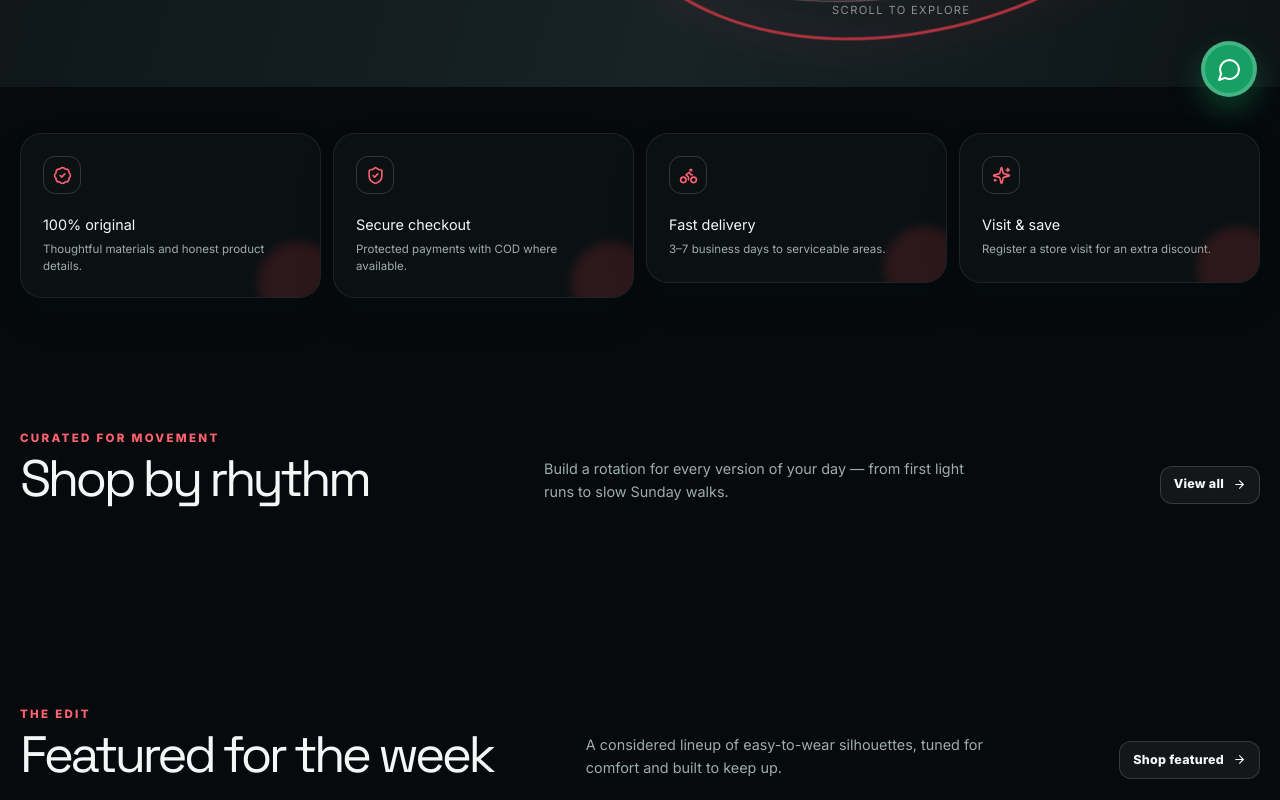
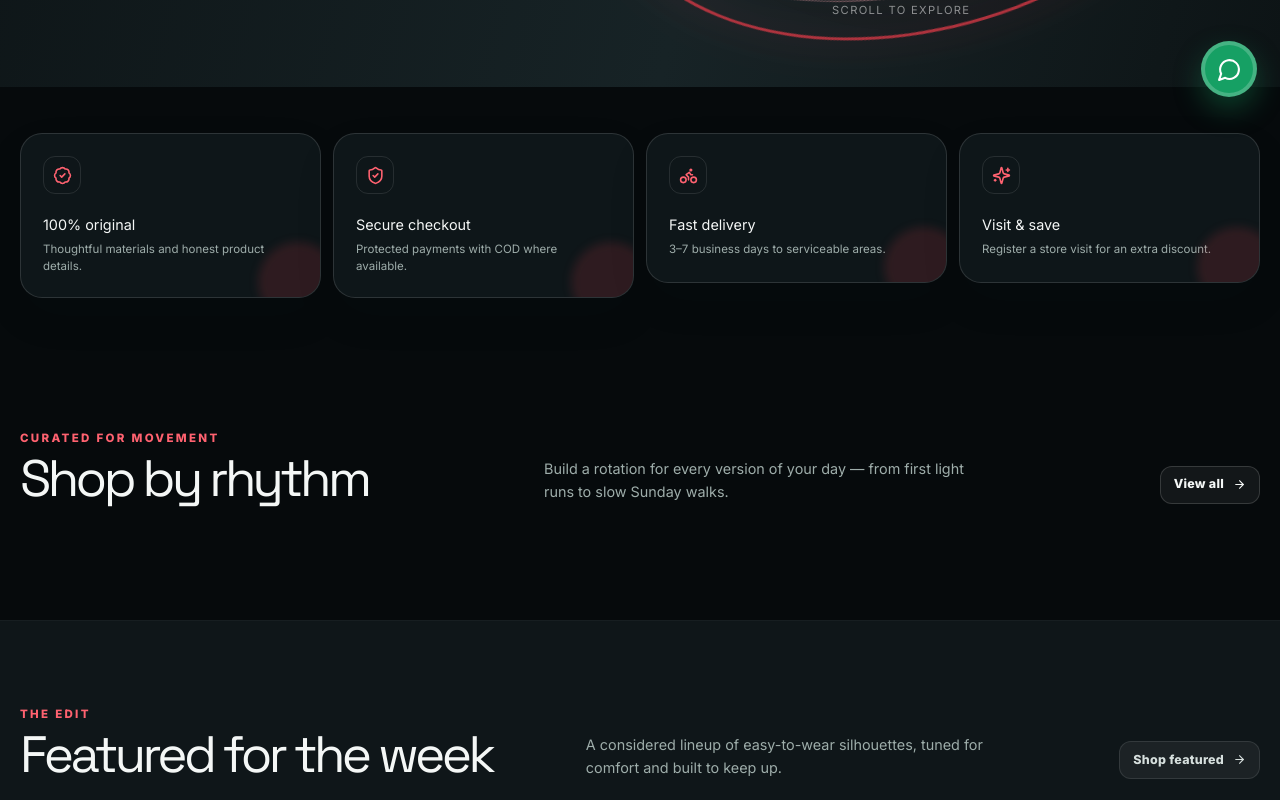
Before and after one commit to Oxygen120/rider-shoes, a React (Vite) app: page / in a window 1280 px wide. Shown: the part 680-1480 px from the top of the page. Built offline with nearby package versions, Linux system fonts and the light colour scheme; no server answers.

Commit message:
Force dark glass styling across every UI surface

```diff
--- a/src/forced-dark.css
+++ b/src/forced-dark.css
@@ -2,15 +2,12 @@
 html,body,#root,.page-shell{background:#060a0c!important;color:#f4f7f6!important;color-scheme:dark!important}
 body{background:radial-gradient(circle at 10% 0%,rgba(118,208,176,.07),transparent 25%),radial-gradient(circle at 90% 8%,rgba(130,185,237,.06),transparent 24%),#060a0c!important}
 .site-header,.site-header.dark{background:rgba(6,10,12,.82)!important;color:#f4f7f6!important;border-bottom-color:rgba(255,255,255,.12)!important}
-.desktop-nav a,.desktop-nav a.active{color:#d6dfdd!important}.desktop-nav a:hover{color:#ff6270!important}
-.desktop-nav{background:rgba(10,15,17,.96)!important}
+.desktop-nav a,.desktop-nav a.active{color:#d6dfdd!important}.desktop-nav a:hover{color:#ff6270!important}.desktop-nav{background:rgba(10,15,17,.96)!important}
 .section,.section-tight{background:transparent!important;color:#f4f7f6!important}
 .section-head h2,.section-head p,h1,h2,h3,h4,h5,h6,strong,b,label{color:#f4f7f6!important}.section-head p,p,.muted{color:#9eadaa!important}
 .glass-card,.form-card,.summary-card,.empty-state,.product-card,.admin-card,.metric-card,.settings-section,.settings-panel,.rv-card,.rv-panel,.modal,.dialog,.card{background:rgba(17,25,28,.88)!important;color:#f4f7f6!important;border-color:rgba(255,255,255,.13)!important;box-shadow:0 24px 70px rgba(0,0,0,.30),inset 0 1px 0 rgba(255,255,255,.045)!important;backdrop-filter:blur(20px)!important;-webkit-backdrop-filter:blur(20px)!important}
-.product-image-wrap,.skeleton{background:#10181b!important}
-.category-card{background:#10181b!important}
-input,textarea,select,.field input,.field textarea,.field select{background:rgba(10,16,18,.95)!important;color:#f4f7f6!important;border-color:rgba(255,255,255,.15)!important;color-scheme:dark!important}
-input::placeholder,textarea::placeholder{color:#7f8e8b!important;opacity:1!important}option{background:#10181b!important;color:#f4f7f6!important}
+.product-image-wrap,.skeleton{background:#10181b!important}.category-card{background:#10181b!important}
+input,textarea,select,.field input,.field textarea,.field select{background:rgba(10,16,18,.95)!important;color:#f4f7f6!important;border-color:rgba(255,255,255,.15)!important;color-scheme:dark!important}input::placeholder,textarea::placeholder{color:#7f8e8b!important;opacity:1!important}option{background:#10181b!important;color:#f4f7f6!important}
 .button-outline,.button-dark{background:rgba(255,255,255,.055)!important;color:#f4f7f6!important;border-color:rgba(255,255,255,.15)!important}.button-light{background:#172124!important;color:#f4f7f6!important}.button-primary{color:#fff!important;background:linear-gradient(135deg,#ff6270,#e84a59)!important}
 .icon-button{background:rgba(255,255,255,.055)!important;color:#f4f7f6!important;border-color:rgba(255,255,255,.14)!important}.heart-button{background:rgba(24,32,35,.92)!important;color:#f4f7f6!important}
 .announcement,.trust-card,.order-success,.visit-panel,.admin-sidebar,.admin-login{background:#0b1113!important;color:#f4f7f6!important}.visit-form{background:rgba(255,255,255,.045)!important}
@@ -21,4 +18,16 @@ input::placeholder,textarea::placeholder{color:#7f8e8b!important;opacity:1!impor
 .modal-backdrop,.overlay{background:rgba(0,0,0,.78)!important}.rv,.rv-main,.rv-content{background:#070b0d!important;color:#f4f7f6!important}.rv-side{background:#050809!important}
 table,th,td{background:transparent!important;color:#d6dfdd!important;border-color:rgba(255,255,255,.09)!important}
 [style*="background:#fff"],[style*="background: #fff"],[style*="background:#ffffff"],[style*="background: #ffffff"],[style*="background:white"],[style*="background: white"],[style*="background:rgb(255, 255, 255)"]{background:rgba(17,25,28,.88)!important;color:#f4f7f6!important}
+/* Final catch-all dark surface layer for legacy/light selectors across storefront and admin. */
+main,section,article,aside,nav,header,footer,form,fieldset,details{color:inherit}
+[class*="card"],[class*="panel"],[class*="modal"],[class*="dialog"],[class*="drawer"],[class*="popover"],[class*="dropdown"],[class*="toolbar"],[class*="summary"],[class*="filter"],[class*="address"],[class*="checkout"],[class*="order"],[class*="customer"],[class*="visit"],[class*="delivery"],[class*="offer"],[class*="coupon"],[class*="category"]{background:rgba(17,25,28,.88)!important;color:#f4f7f6!important;border-color:rgba(255,255,255,.13)!important;box-shadow:inset 0 1px 0 rgba(255,255,255,.035)!important}
+[class*="card"] *:not(svg):not(path),[class*="panel"] *:not(svg):not(path),[class*="modal"] *:not(svg):not(path),[class*="dialog"] *:not(svg):not(path),[class*="toolbar"] *:not(svg):not(path),[class*="summary"] *:not(svg):not(path){border-color:rgba(255,255,255,.10)!important}
+[class*="card"] a,[class*="panel"] a,[class*="modal"] a,[class*="dialog"] a,[class*="toolbar"] a{color:#d6dfdd!important}[class*="card"] a:hover,[class*="panel"] a:hover,[class*="modal"] a:hover{color:#ff6270!important}
+[class*="sidebar"],[class*="side-panel"],[class*="navigation"]{background:#070b0d!important;color:#f4f7f6!important;border-color:rgba(255,255,255,.12)!important}
+[class*="table"]{background:rgba(17,25,28,.88)!important;color:#f4f7f6!important;border-color:rgba(255,255,255,.10)!important}
+[class*="table"] th{background:rgba(255,255,255,.035)!important;color:#aebbb8!important}[class*="table"] td{background:transparent!important;color:#d6dfdd!important}
+[class*="input"],[class*="field"] input,[class*="field"] textarea,[class*="field"] select{background:rgba(10,16,18,.95)!important;color:#f4f7f6!important;border-color:rgba(255,255,255,.15)!important}
+[style*="background:#f5"],[style*="background: #f5"],[style*="background:#f6"],[style*="background: #f6"],[style*="background:#e9"],[style*="background: #e9"],[style*="background:#dae"],[style*="background: #dae"],[style*="background:rgb(245"],[style*="background:rgb(246"],[style*="background:rgb(255"]{background:rgba(17,25,28,.88)!important;color:#f4f7f6!important}
+[style*="color:#172124"],[style*="color: #172124"],[style*="color:#111719"],[style*="color: #111719"],[style*="color:#000"],[style*="color: #000"]{color:#f4f7f6!important}
+body *{accent-color:#ff6270}body{scrollbar-color:#344348 #070b0d}
 @media(max-width:760px){.desktop-nav.open{background:rgba(10,15,17,.98)!important;border-color:rgba(255,255,255,.14)!important}.tracking-form{background:rgba(17,25,28,.88)!important}}
```
